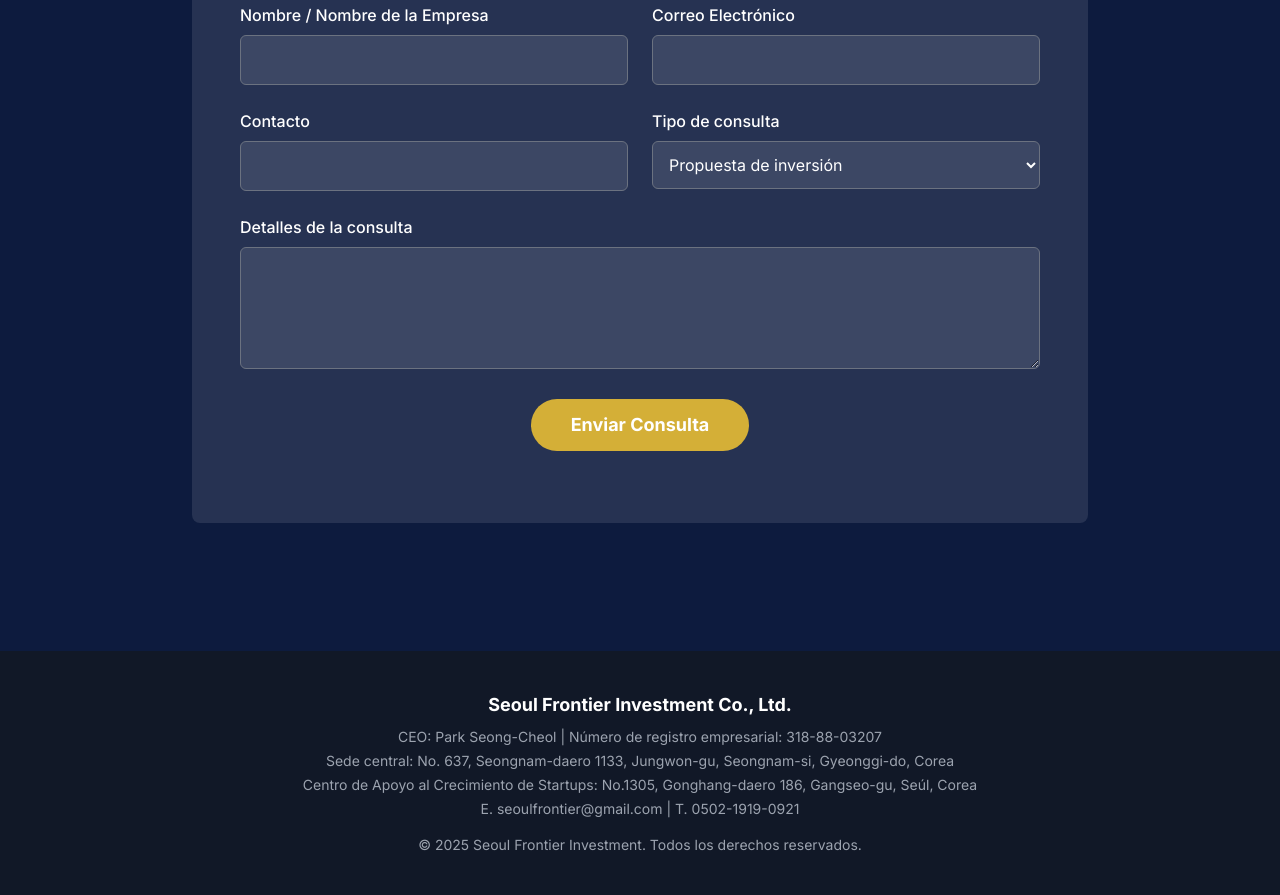
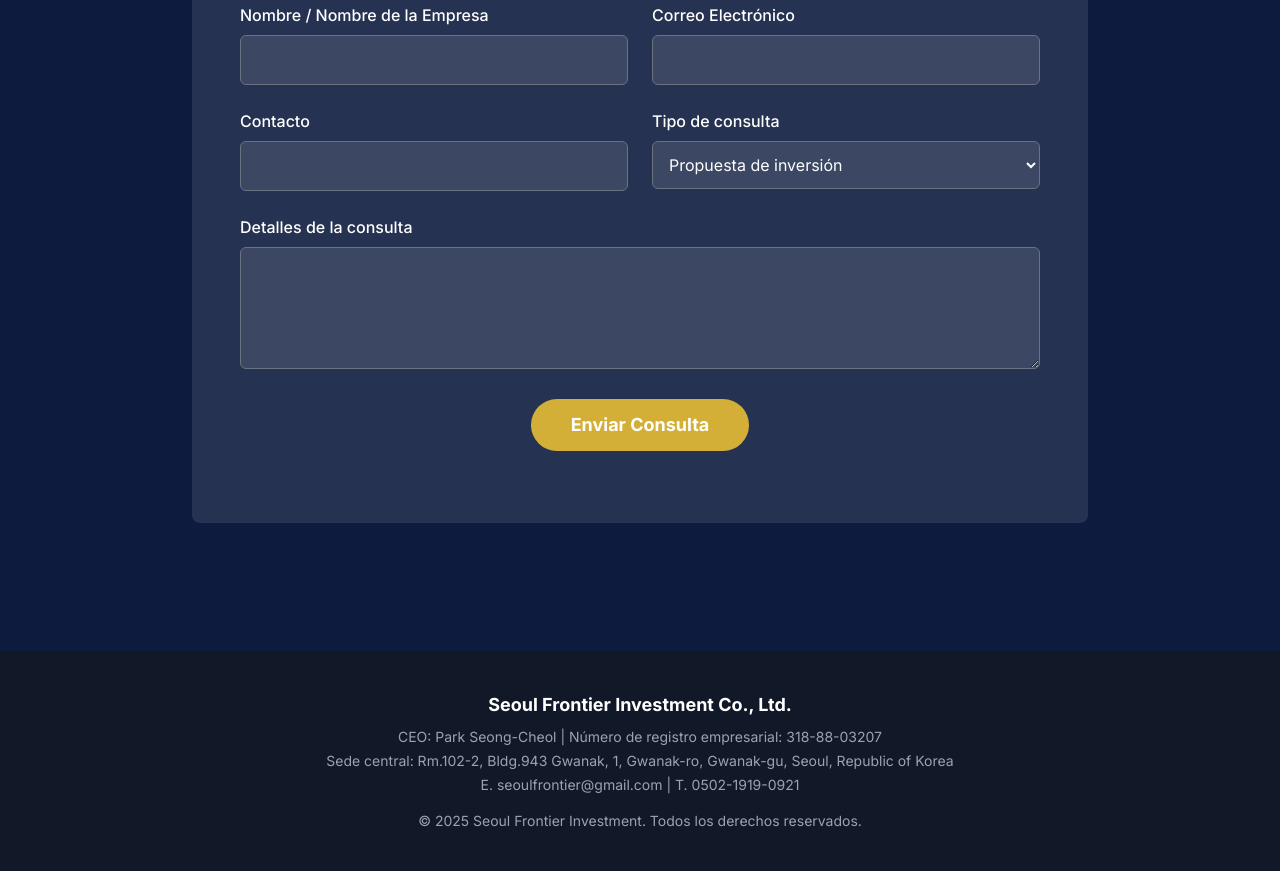
Before and after one commit to mnllab/seoulfrontier, a plain HTML site: page index_es.html in a window 1280 px wide. Shown: the part 6432-7327 px from the top of the page. After the commit the page ends 7303 px from the top, so only its background shows below. Drawn offline with nearby package versions, Linux system fonts and the light colour scheme.

Commit message:
Update index_es.html

```diff
--- a/index_es.html
+++ b/index_es.html
@@ -585,8 +585,8 @@
         <div class="container mx-auto px-4 md:px-6 text-center text-xs md:text-sm mobile-container">
             <p class="font-bold text-base md:text-lg text-white mb-2 break-words">Seoul Frontier Investment Co., Ltd.</p>
             <p class="mb-1 break-words">CEO: Park Seong-Cheol | Número de registro empresarial: 318-88-03207</p>
-            <p class="mb-1 break-words">Sede central: No. 637, Seongnam-daero 1133, Jungwon-gu, Seongnam-si, Gyeonggi-do, Corea</p>
-            <p class="mb-1 break-words">Centro de Apoyo al Crecimiento de Startups: No.1305, Gonghang-daero 186, Gangseo-gu, Seúl, Corea</p>
+            <p class="mb-1 break-words">Sede central: Rm.102-2, Bldg.943 Gwanak, 1, Gwanak-ro, Gwanak-gu, Seoul, Republic of Korea</p>
+        <!--    <p class="mb-1 break-words">Centro de Apoyo al Crecimiento de Startups: No.1305, Gonghang-daero 186, Gangseo-gu, Seúl, Corea</p> -->
             <p class="mb-2 break-words">E. <a href="mailto:seoulfrontier@gmail.com" class="hover-gold break-email">seoulfrontier@gmail.com</a> | T. <a href="tel:0502-1919-0921" class="hover-gold">0502-1919-0921</a></p>
             <p class="mt-3 md:mt-4 break-words">&copy; 2025 Seoul Frontier Investment. Todos los derechos reservados.</p>
         </div>
```
